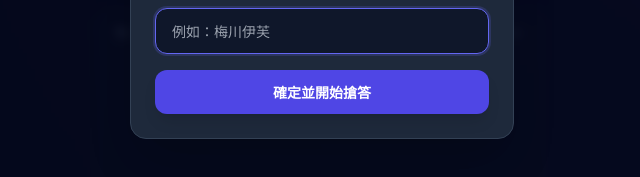
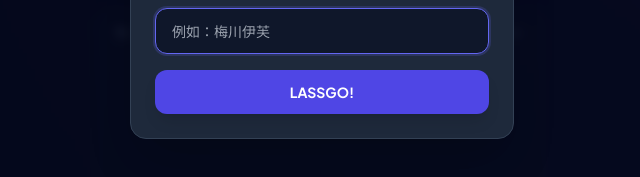
Before and after one commit to AcoA4/zhu-zhu-bar, a plain HTML site: page index.html in a window 1280 px wide. Shown: the part 401-578 px from the top of the page, 318-958 px from the left. Drawn offline with nearby package versions, Linux system fonts and the light colour scheme; no server answers.

Commit message:
Update index.html

```diff
--- a/index.html
+++ b/index.html
@@ -107,7 +107,7 @@
           onkeydown="if(event.key === 'Enter') saveNickname()" />
       </div>
       <button onclick="saveNickname()" class="w-full bg-indigo-600 hover:bg-indigo-500 text-white font-bold py-3 rounded-xl shadow-lg transition text-sm">
-        確定並開始搶答
+         LASSGO!
       </button>
     </div>
   </div>
```
